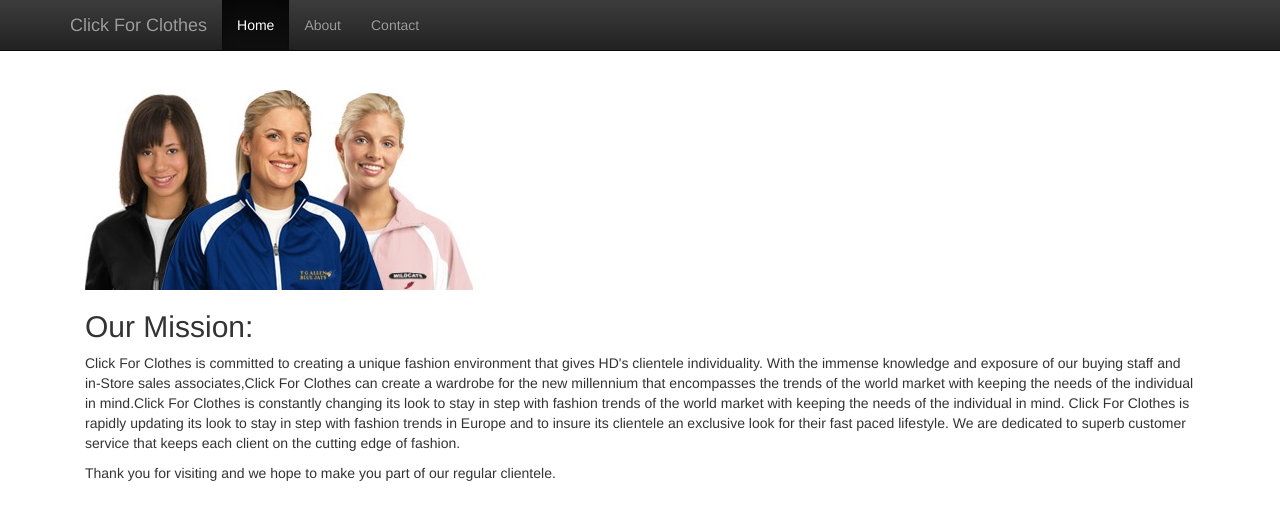
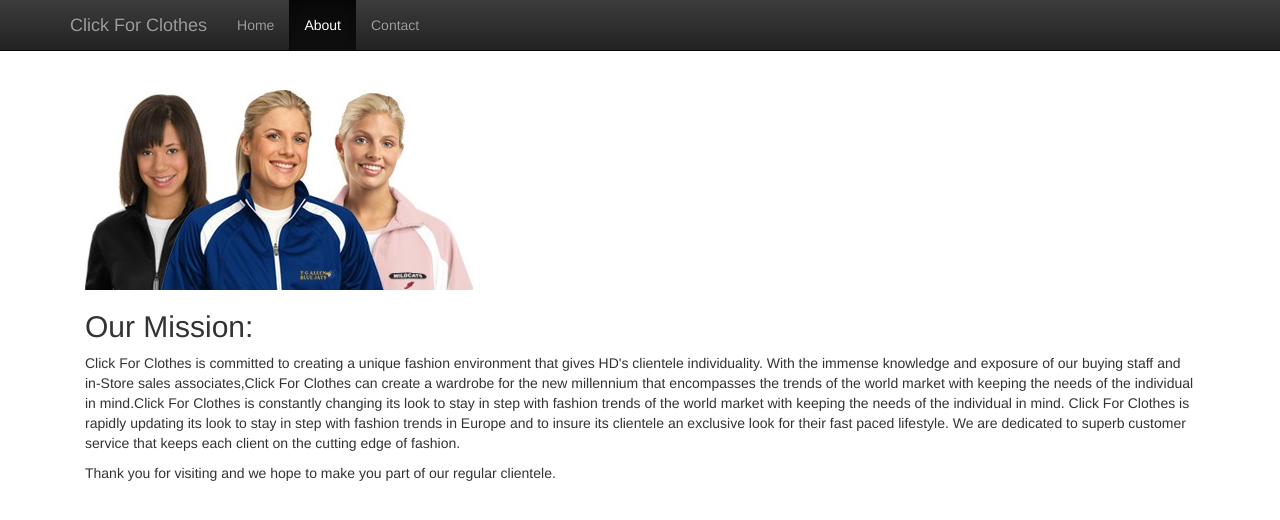
Before and after one commit to JaxG41/PROG270-Garcia, a plain HTML site: page Week04-Bootstrap/about.html in a window 1280 px wide. Drawn offline with nearby package versions, Linux system fonts and the light colour scheme.

Commit message:
This is revision b of the third part of my week four assignment

```diff
--- a/Week04-Bootstrap/about.html
+++ b/Week04-Bootstrap/about.html
@@ -29,8 +29,8 @@
         </div>
         <div class="collapse navbar-collapse">
           <ul class="nav navbar-nav">
-            <li class="active"><a href="index.html">Home</a></li>
-            <li><a href="about.html">About</a></li>
+            <li><a href="index.html">Home</a></li>
+            <li class="active" class="active"><a href="about.html">About</a></li>
             <li><a href="contacts.html">Contact</a></li>
           </ul>
         </div><!--/.nav-collapse -->
```
Also changed, not shown: Week04-Bootstrap/contacts.html (+2 -2 lines).
